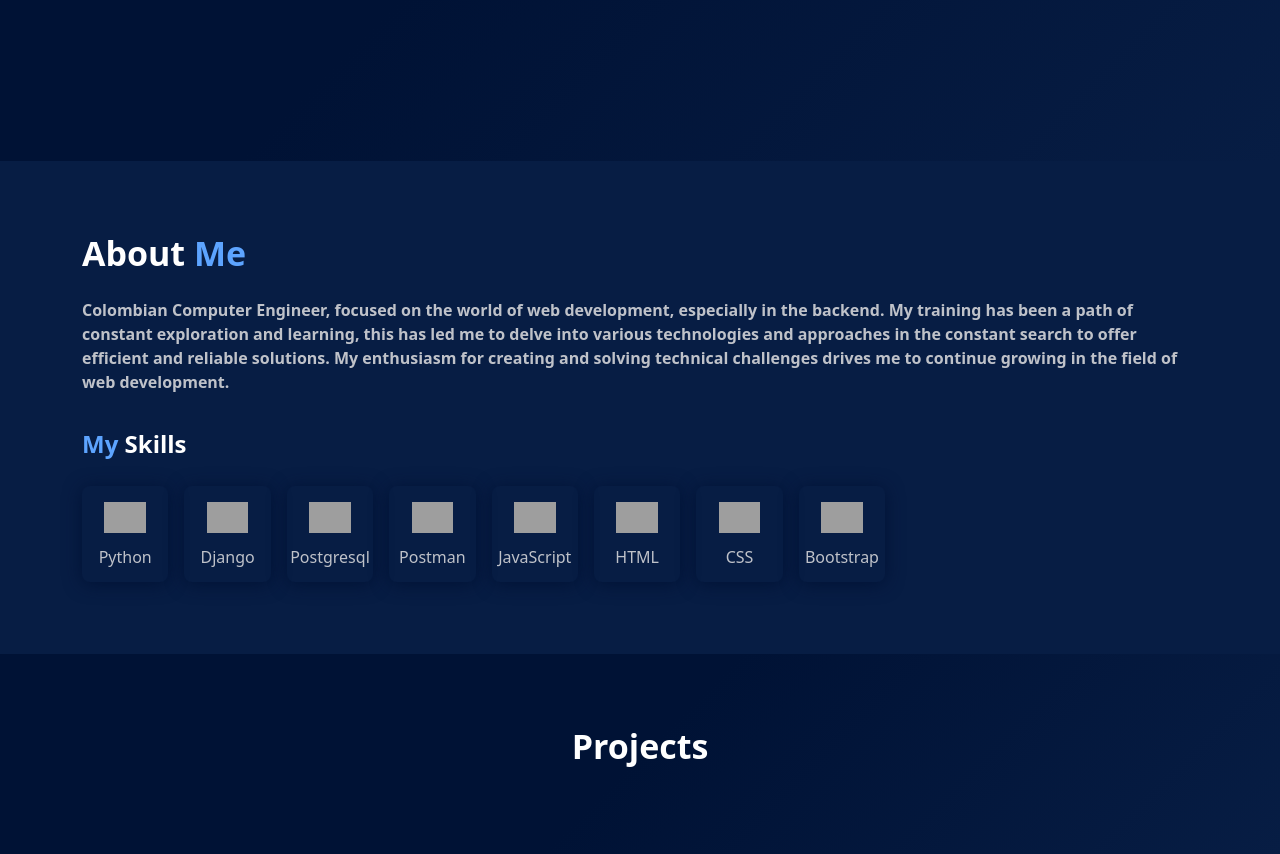
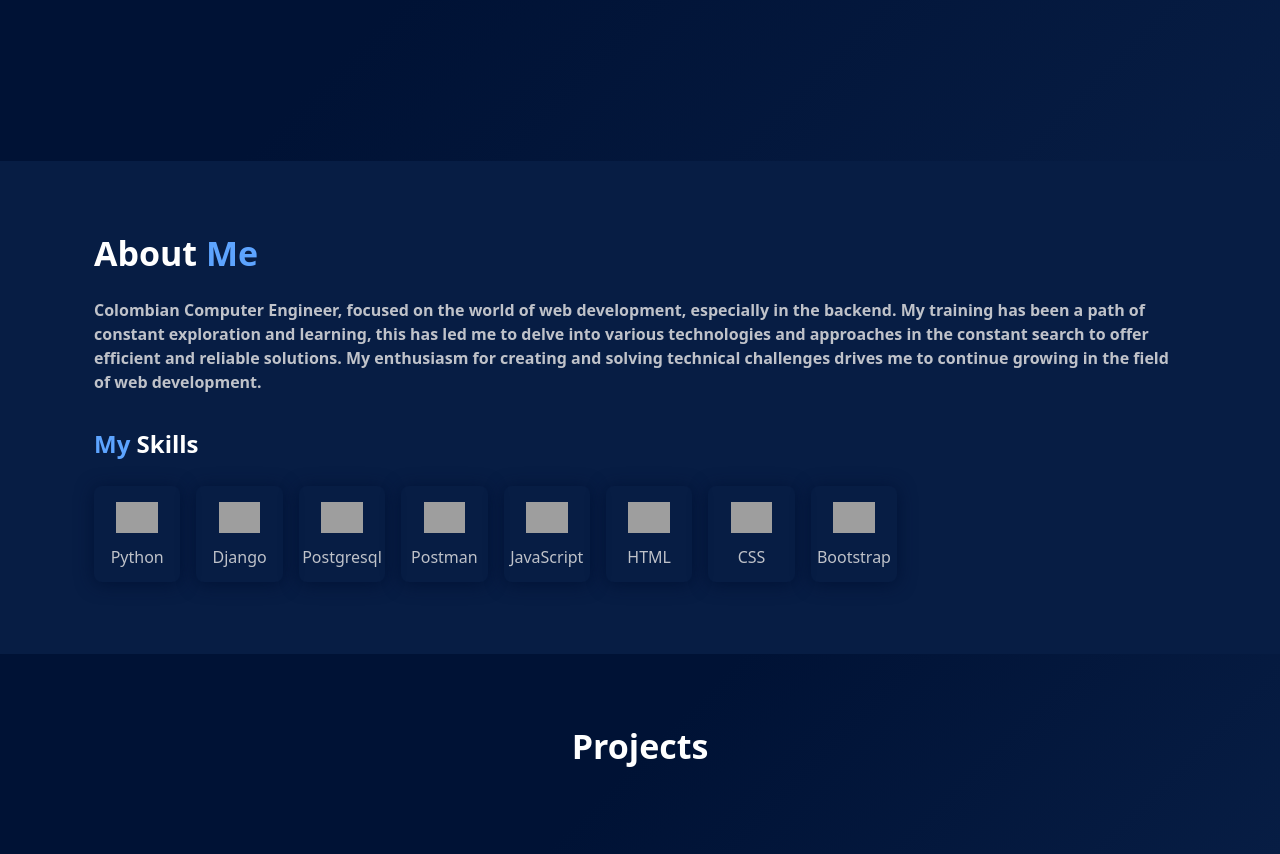
Before and after one commit to nicds-dev/portfolio, a Django app: page / in a window 1280 px wide. Shown: the part 639-1493 px from the top of the page. Run offline with Django 4.2, Linux system fonts and the light colour scheme; data that the repository does not hold is empty; grey boxes are pictures that could not be loaded.

Commit message:
padding in x axis, about me div's

```diff
--- a/django_portfl/portfolio/templates/about.html
+++ b/django_portfl/portfolio/templates/about.html
@@ -1,10 +1,10 @@
 <section class="section-blue-gray py-5 text-white d-flex flex-column align-items-center">
-    <div class="container d-flex flex-column pt-4 gap-3">
+    <div class="container d-flex flex-column px-4 pt-4 gap-3">
         <h2 class="title-second fw-bold">About <span class="text-blue">Me</span></h2>
         <p class="fw-semibold p-text-color">Colombian Computer Engineer, focused on the world of web development, especially in the backend. My training has been a path of constant exploration and learning, this has led me to delve into various technologies and approaches in the constant search to offer efficient and reliable solutions. My enthusiasm for creating and solving technical challenges drives me to continue growing in the field of web development.</p>
         <p class="fw-bold fs-4"><span class="text-blue">My</span> Skills</p>
     </div>
-    <div class="container py-2 pb-4 d-flex justify-content-center justify-content-lg-start flex-wrap gap-3">
+    <div class="container py-2 px-4 pb-4 d-flex justify-content-center justify-content-lg-start flex-wrap gap-3">
         {% include 'skills.html' with skill_name="Python" skill_src="python" src_alt="Python SVG" %}
         {% include 'skills.html' with skill_name="Django" skill_src="django" src_alt="Django SVG" %}
         {% include 'skills.html' with skill_name="Postgresql" skill_src="postgresql" src_alt="Postgresql SVG" %}
```
